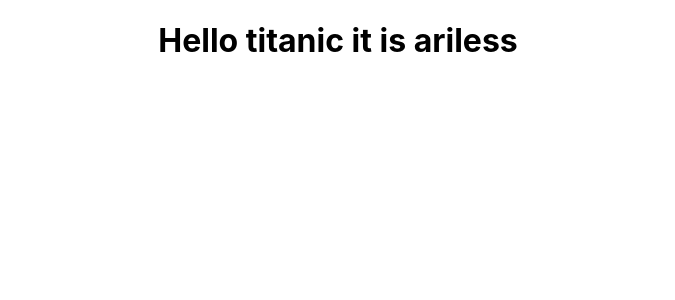
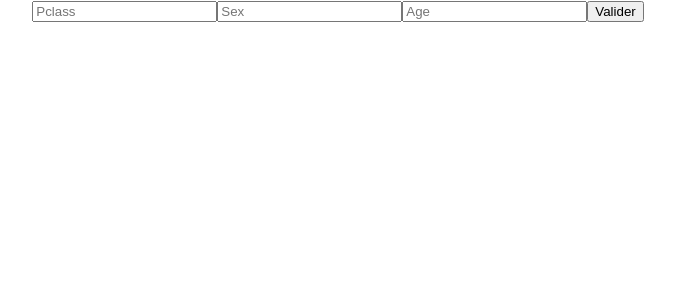
Before and after one commit to ArilessTir/react-ml, a React (Create React App) app: page / in a window 1280 px wide. Shown: the top 300 px of the page, without its empty margins (302-977 px from the left). Built offline with nearby package versions, Linux system fonts and the light colour scheme.

Commit message:
add form & axios request

```diff
--- a/package.json
+++ b/package.json
@@ -6,6 +6,7 @@
     "@testing-library/jest-dom": "^5.11.4",
     "@testing-library/react": "^11.1.0",
     "@testing-library/user-event": "^12.1.10",
+    "axios": "^0.21.1",
     "react": "^17.0.2",
     "react-dom": "^17.0.2",
     "react-scripts": "4.0.3",
--- a/src/App.jsx
+++ b/src/App.jsx
@@ -1,13 +1,59 @@
 import "./App.css";
-import React from "react";
+import React, { useState } from "react";
+import axios from "axios";
 
-function App() {
-  const name = "ariless";
+const App = () => {
+  const [data, setData] = useState({
+    Pclass: "",
+    Sex: "",
+    Age: "",
+  });
+
+  const handleSubmit = (event) => {
+    event.preventDefault();
+    console.log(data);
+    axios
+      .post("http://localhost/predict", data)
+      .then((response) => {
+        console.log(response);
+      })
+      .catch((error) => {
+        console.log(error);
+      });
+  };
+
+  const handleChange = (key, value) => {
+    setData((obj) => ({
+      ...obj,
+      [key]: value,
+    }));
+  };
+
   return (
     <div className="App">
-      <h1> Hello titanic it is {name}</h1>
+      <form>
+        <input
+          placeholder="Pclass"
+          onChange={(e) => {
+            handleChange("Pclass", e.target.value);
+          }}
+        />
+        <input
+          placeholder="Sex"
+          onChange={(e) => {
+            handleChange("Sex", e.target.value);
+          }}
+        />
+        <input
+          placeholder="Age"
+          onChange={(e) => {
+            handleChange("Age", e.target.value);
+          }}
+        />
+        <input type="submit" value="Valider" onClick={handleSubmit} />
+      </form>
     </div>
   );
-}
+};
 
 export default App;
```
Also changed, not shown: src/index.jsx (+5 -5 lines), 2 other files (tests, documents, lock files or other folders).
